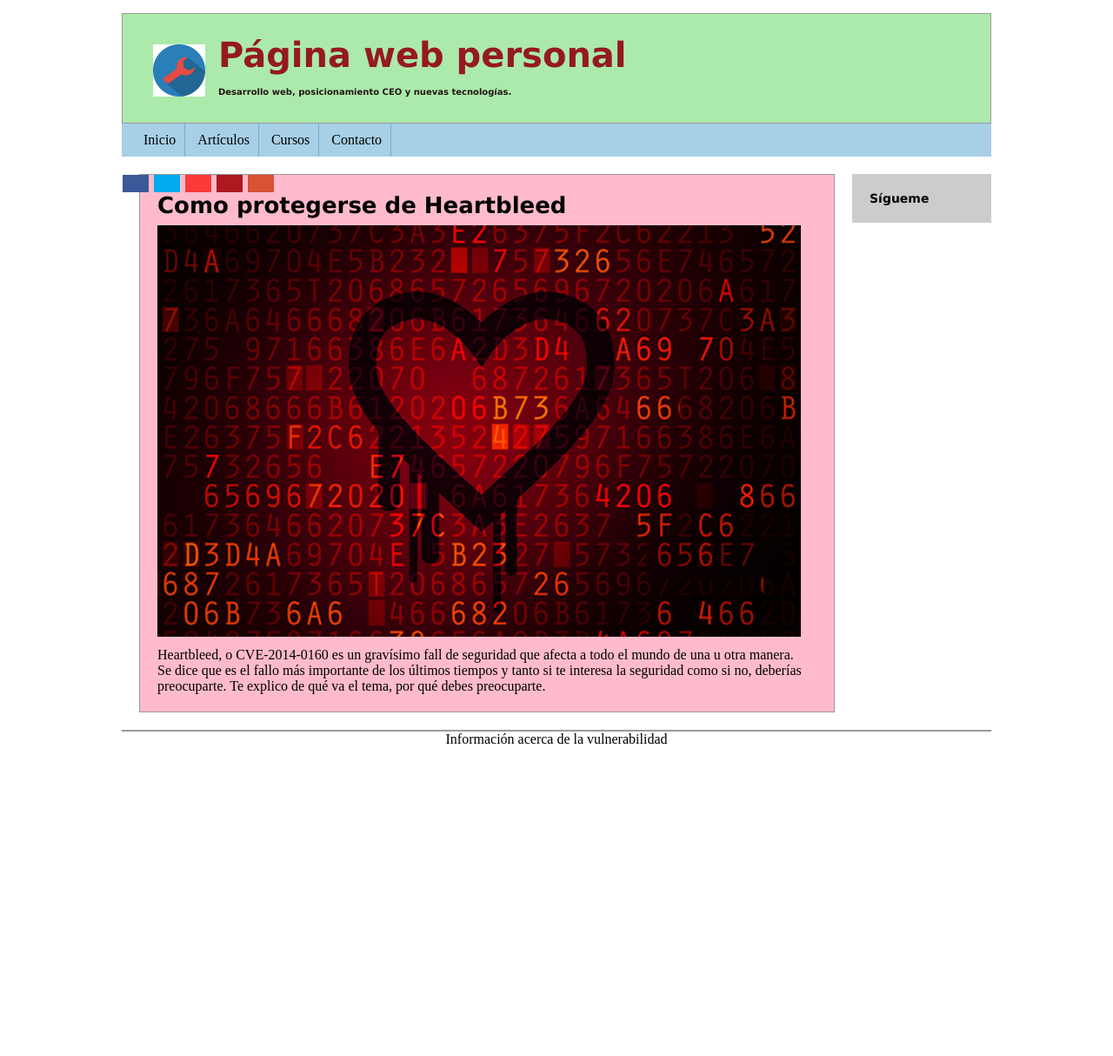
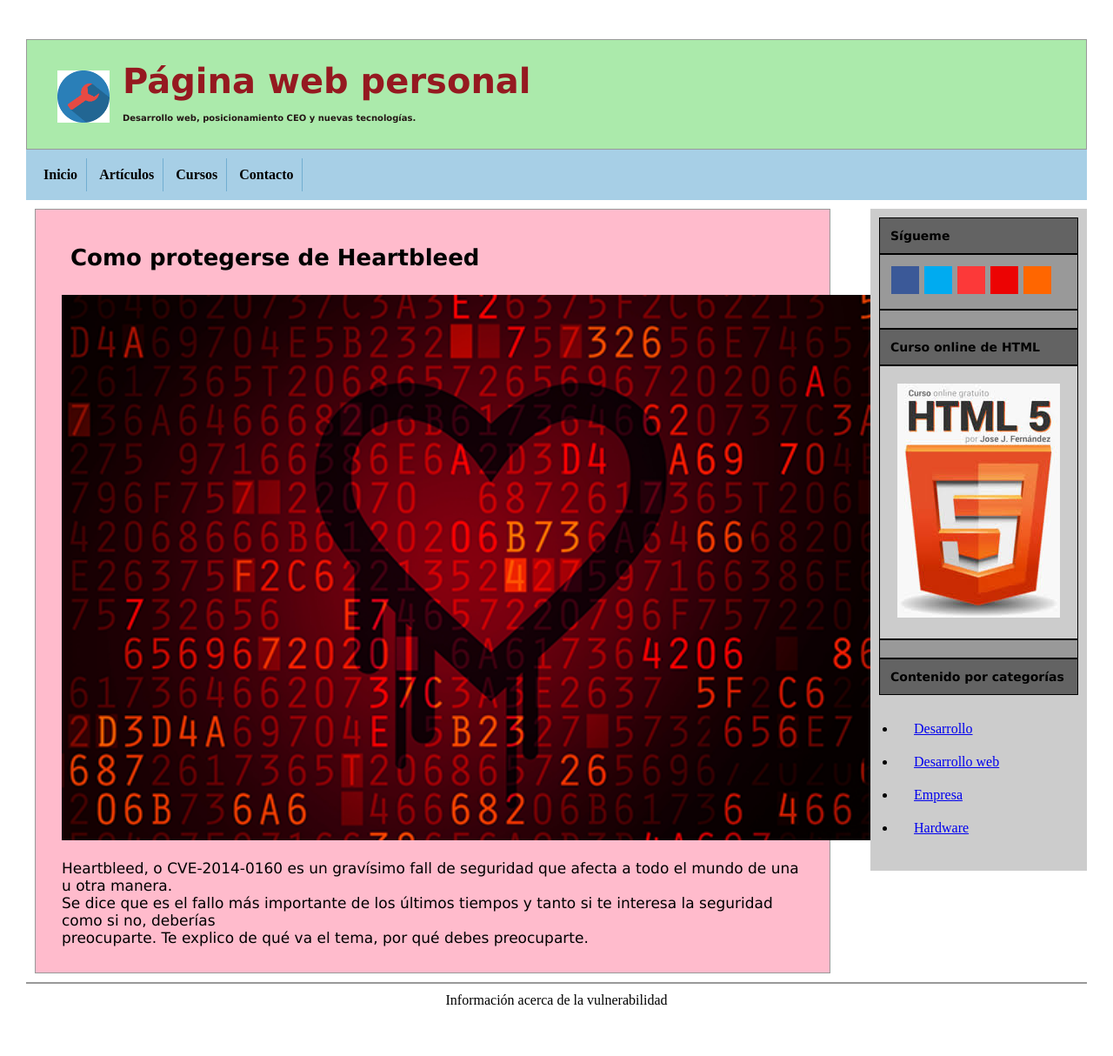
Before and after one commit to AdolfoAlexei/ACG_LM1819, a PHP site: page /Deberes/Ejercicio08.html in a window 1280 px wide. Shown: the whole page at 87% size. Before the commit the page ends 855 px from the top, so only its background shows below. Run offline with PHP 8.4, Linux system fonts and the light colour scheme.

Commit message:
ejercicio08fin

```diff
--- a/Assets/ejercicio08.css
+++ b/Assets/ejercicio08.css
@@ -1,5 +1,10 @@
 * {
     margin: 0px;
+    padding: 10px;
+}
+
+hr {
+    border: 1px solid rgb(49, 44, 44);
     padding: 0px;
 }
 
@@ -29,10 +34,15 @@ h3 {
 #heartimg {
     padding-top: 8px;
     padding-bottom: 8px;
-    width: 740px
+    width: 980px
 }
 
-header, section, footer, aside, nav, article {
+header,
+section,
+footer,
+aside,
+nav,
+article {
     display: block;
 }
 
@@ -41,7 +51,6 @@ body {
 }
 
 #contenedor {
-    width: 1000px;
     margin: 15px auto;
     text-align: left;
 }
@@ -51,34 +60,61 @@ body {
     border: 1px solid #999999;
     padding: 20px;
 }
+
 #menu {
     background: #a7cfe6;
-    padding: 0px 15px;
+    padding: 0px;
+    font-weight: bold
 }
 
 #menu li {
     display: inline-block;
     list-style: none;
-    padding: 10px;
     border-right: 1px solid#71aed1;
 }
 
 #seccion {
     float: left;
-    width: 800px;
-    margin: 20px;
+    width: 75%
+}
+
+#seccion p {
+    font: 17px verdana, sans-serif;
 }
 
 #columna {
-    float: left;
-    width: 120px;
-    margin: 20px 0px;
-    padding: 20px;
+    float: right;
+    margin: 10px 0px;
     background: #cccccc;
 }
 
 #columna blockquote {
     font: bold 14px verdana, sans-serif;
+}
+
+#lateral1,
+#lateral4,
+#lateral7 {
+    background-color: #636363;
+    padding: 2px;
+    border: 1px solid black;
+}
+
+#lateral3,
+#lateral6 {
+    background-color: #999999;
+    padding: 10px;
+    border: 1px solid black;
+}
+
+#lateral5 {
+    border: 1px solid black;
+}
+
+.social {
+    background-color: #999999;
+    border: 1px solid black;
+    padding: 2px;
 }
 
 #pie {
@@ -97,31 +133,44 @@ article footer {
     text-align: center;
 }
 
-.social {
-	position: fixed; /* Hacemos que la posición en pantalla sea fija para que siempre se muestre en pantalla*/
-	top: 200px; /* Bajamos la barra 200px de arriba a abajo */
-}
+/* Iconos sociales */
 
 .social ul {
     list-style: none;
 }
 
 .social ul li a {
-		display: inline-block;
-		color:#fff;
+    display: block;
+    color: #fff;
     background: #000;
-		padding: 10px 15px;
+    padding: 16px;
     text-decoration: none;
 }
 
-	.social ul li .icon-facebook {background:#3b5998;} /* Los colores de cada red social, aprovechando su class */
-	.social ul li .icon-twitter {background: #00abf0;}
-	.social ul li .icon-google-plus2 {background: rgb(252, 57, 57)}
-	.social ul li .icon-pinterest {background: #ae181f;}
-	.social ul li .icon-rss2{background: #d95232;}
+.social ul li .icon-facebook {
+    background: #3b5998;
+}
+
+/* Los colores de cada red social, aprovechando su class */
+.social ul li .icon-twitter {
+    background: #00abf0;
+}
+
+.social ul li .icon-google-plus2 {
+    background: rgb(252, 57, 57)
+}
+
+.social ul li .icon-pinterest {
+    background: rgb(236, 3, 3)
+}
+
+.social ul li .icon-rss2 {
+    background: rgb(255, 102, 0)
+}
 
 .social ul li a:hover {
-		background: rgb(67, 230, 94); /* Cambiar fondo cuando el usuario pase el mouse */
+    background: rgb(67, 230, 94);
+    /* Cambiar fondo cuando el usuario pase el mouse */
 }
 
 .social li {
--- a/Deberes/Ejercicio08.html
+++ b/Deberes/Ejercicio08.html
@@ -34,19 +34,22 @@
                     <h3>Como protegerse de Heartbleed</h3>
                 </header>
                 <img id="heartimg" src="../Assets/heartbleed.png" alt="heartbleed" /> <br />
-                Heartbleed, o CVE-2014-0160 es un gravísimo fall de seguridad que afecta a todo el mundo de una u otra
+                <p>Heartbleed, o CVE-2014-0160 es un gravísimo fall de seguridad que afecta a todo el mundo de una u
+                    otra
                     manera. <br />
-                Se dice que es el fallo más importante de los últimos tiempos y tanto si te interesa la seguridad como
+                    Se dice que es el fallo más importante de los últimos tiempos y tanto si te interesa la seguridad
+                    como
                     si no, deberías <br />
-                preocuparte. Te explico de qué va el tema, por qué debes preocuparte.
+                    preocuparte. Te explico de qué va el tema, por qué debes preocuparte.</p>
             </article>
 
         </section>
 
         <aside id="columna">
+
+            <div id="lateral1">
                 <blockquote>Sígueme</blockquote>
-        </aside>
-        <aside>
+            </div>
             <div class="social">
                 <ul>
                     <li><a href="http://www.facebook.com/" target="_blank" class="icon-facebook"></a></li>
@@ -56,6 +59,34 @@
                     <li><a href="http://www.feedly.com/" target="_blank" class="icon-rss2"></a></li>
                 </ul>
             </div>
+            <div id="lateral3">
+
+            </div>
+
+            <div id="lateral4">
+                <blockquote>Curso online de HTML</blockquote>
+            </div>
+
+            <div id="lateral5">
+                <img src="../Assets/cursoonlinehtml5.jpg" alt="cursohtml5" />
+            </div>
+
+            <div id="lateral6">
+
+            </div>
+            <div id="lateral7">
+                <blockquote>Contenido por categorías</blockquote>
+            </div>
+
+            <div class="lateral8">
+                <ul>
+                    <li><a href="http://www.google.com/" target="_blank">Desarrollo</a></li>
+                    <li><a href="http://www.google.com/" target="_blank">Desarrollo web</a></li>
+                    <li><a href="http://www.google.com/" target="_blank">Empresa</a></li>
+                    <li><a href="http://www.google.com/" target="_blank">Hardware</a></li>
+                </ul>
+            </div>
+
         </aside>
 
         <footer id="pie">
```
Also changed, not shown: Assets/cursoonlinehtml5.jpg (added). Lines whose indentation alone changed are shown as unchanged.
